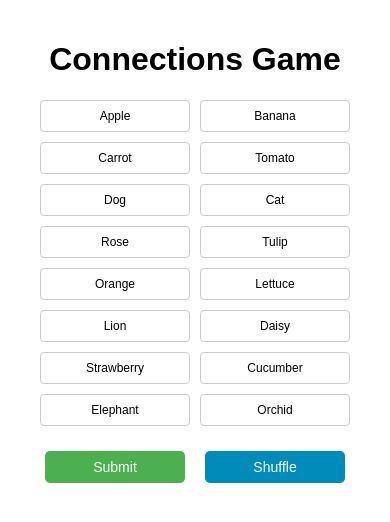
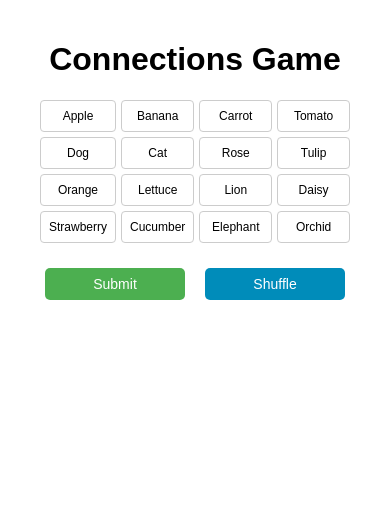
Before and after one commit to AkJkSenpai/connections, a React (Create React App) app: page / in a window 390 px wide. Shown: the top 522 px of the page. Built offline with nearby package versions, Linux system fonts and the light colour scheme.

Commit message:
Fix grid breaking

```diff
--- a/src/App.css
+++ b/src/App.css
@@ -6,7 +6,7 @@
 
 .grid {
   display: grid;
-  grid-template-columns: repeat(auto-fit, minmax(100px, 1fr));
+  grid-template-columns: repeat(4, 1fr);
   gap: 10px;
   margin: 20px;
 }
@@ -77,6 +77,11 @@
 }
 
 @media (max-width: 768px) {
+  .grid {
+    grid-template-columns: repeat(4, 1fr);
+    gap: 5px;
+  }
+
   .item {
     font-size: 12px;
     padding: 8px;
@@ -86,4 +91,9 @@
     font-size: 14px;
     padding: 8px 15px;
   }
+
+  /*.button-container {
+    flex-direction: column;
+    align-items: center;
+  }*/
 }
```
